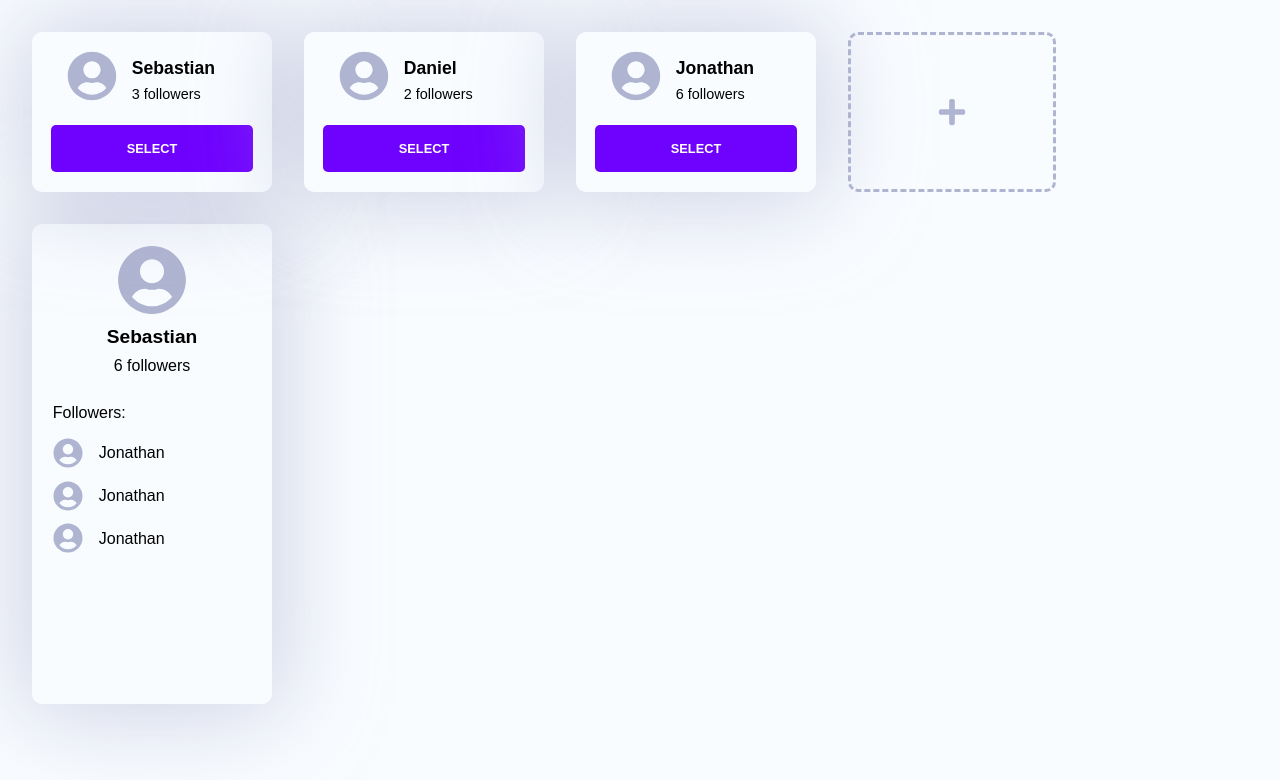
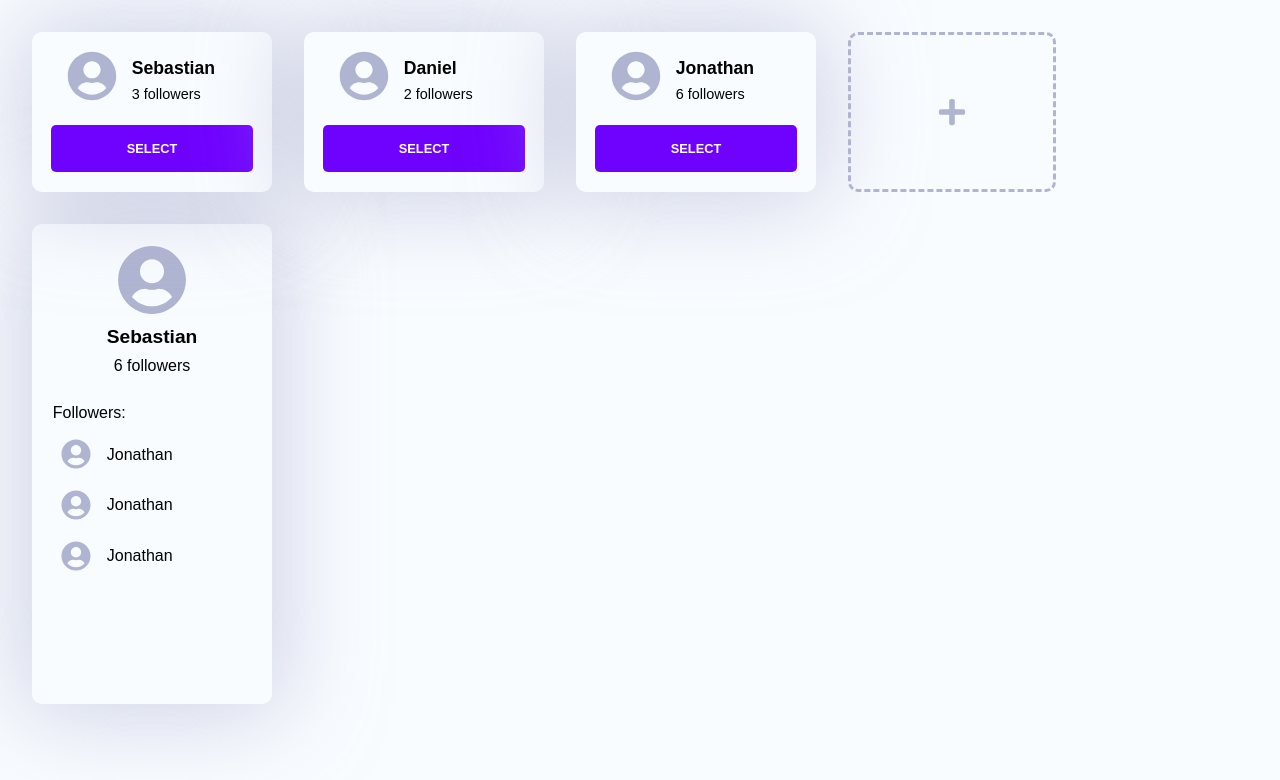
Before and after one commit to sebastiancrossa/feed, a React (Create React App) app: page / in a window 1280 px wide. Shown: the top 780 px of the page. Built offline with nearby package versions, Linux system fonts and the light colour scheme.

Commit message:
Cambios a la UI

```diff
--- a/src/containers/Feed/ProfileInfo/index.js
+++ b/src/containers/Feed/ProfileInfo/index.js
@@ -3,7 +3,7 @@ import React from "react";
 import { FaUserCircle, FaPlus } from "react-icons/fa";
 
 // Styles
-import { Card } from "./profileInfo.style";
+import { Card, Follower } from "./profileInfo.style";
 
 export const ProfileInfo = () => {
   return (
@@ -15,15 +15,9 @@ export const ProfileInfo = () => {
       </div>
 
       <div>
-        <p style={{ textAlign: "left", marginBottom: "0.8rem" }}>Followers:</p>
+        <p style={{ textAlign: "left", marginBottom: "0.4rem" }}>Followers:</p>
 
-        <div
-          style={{
-            display: "flex",
-            alignItems: "center",
-            marginBottom: "0.8rem"
-          }}
-        >
+        <Follower>
           <FaUserCircle
             size={30}
             style={{
@@ -32,14 +26,9 @@ export const ProfileInfo = () => {
             }}
           />
           <p>Jonathan</p>
-        </div>
-        <div
-          style={{
-            display: "flex",
-            alignItems: "center",
-            marginBottom: "0.8rem"
-          }}
-        >
+        </Follower>
+
+        <Follower>
           <FaUserCircle
             size={30}
             style={{
@@ -48,14 +37,8 @@ export const ProfileInfo = () => {
             }}
           />
           <p>Jonathan</p>
-        </div>
-        <div
-          style={{
-            display: "flex",
-            alignItems: "center",
-            marginBottom: "0.8rem"
-          }}
-        >
+        </Follower>
+        <Follower>
           <FaUserCircle
             size={30}
             style={{
@@ -64,7 +47,7 @@ export const ProfileInfo = () => {
             }}
           />
           <p>Jonathan</p>
-        </div>
+        </Follower>
       </div>
     </Card>
   );
--- a/src/containers/Feed/ProfileInfo/profileInfo.style.js
+++ b/src/containers/Feed/ProfileInfo/profileInfo.style.js
@@ -17,3 +17,17 @@ export const Card = styled.div`
   -moz-box-shadow: 0px 0px 96px 9px rgba(175, 180, 209, 0.59);
   box-shadow: 0px 0px 96px 9px rgba(175, 180, 209, 0.59);
 `;
+
+export const Follower = styled.div`
+  display: flex;
+  align-items: center;
+  margin-bottom: 0.3rem;
+  padding: 0.5rem;
+  border-radius: 5px;
+
+  transition: 0.3s;
+
+  &:hover {
+    background-color: var(--color-gray-light);
+  }
+`;
```
